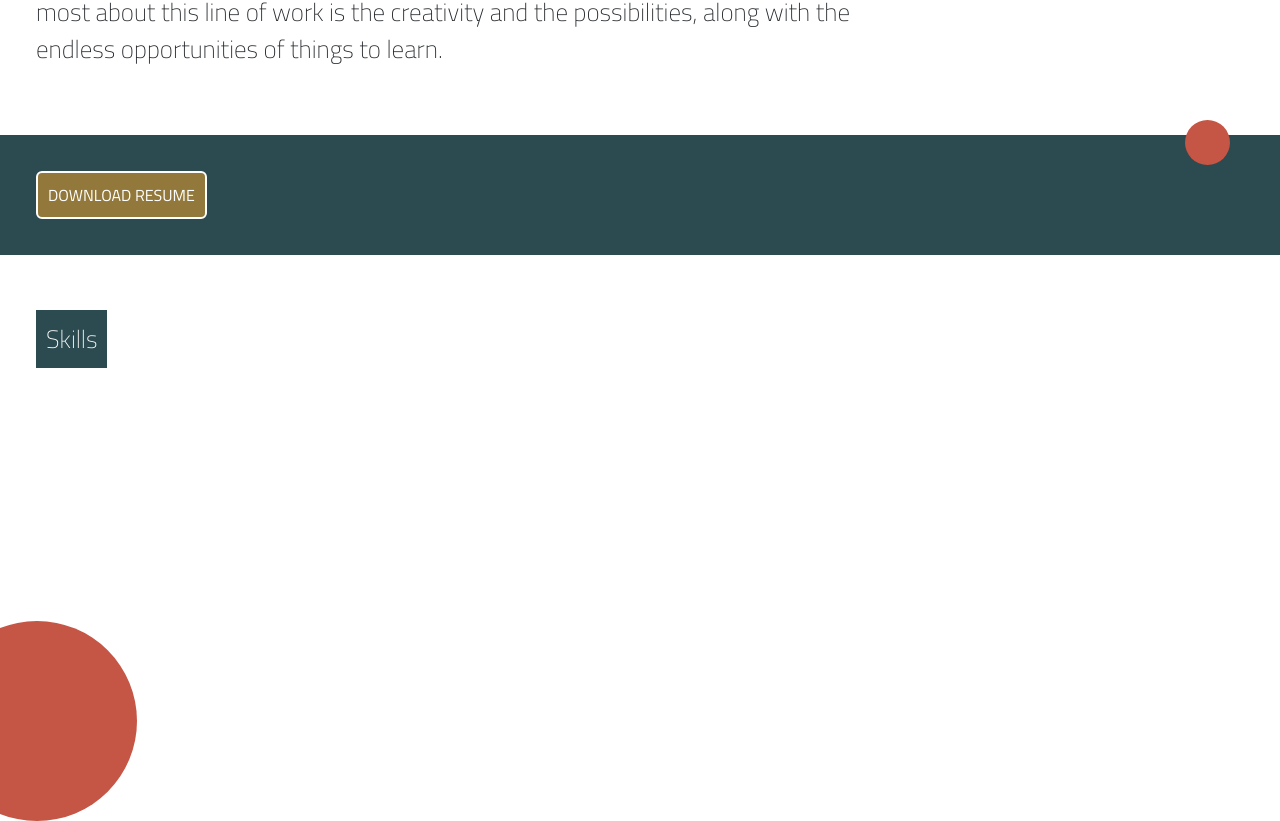
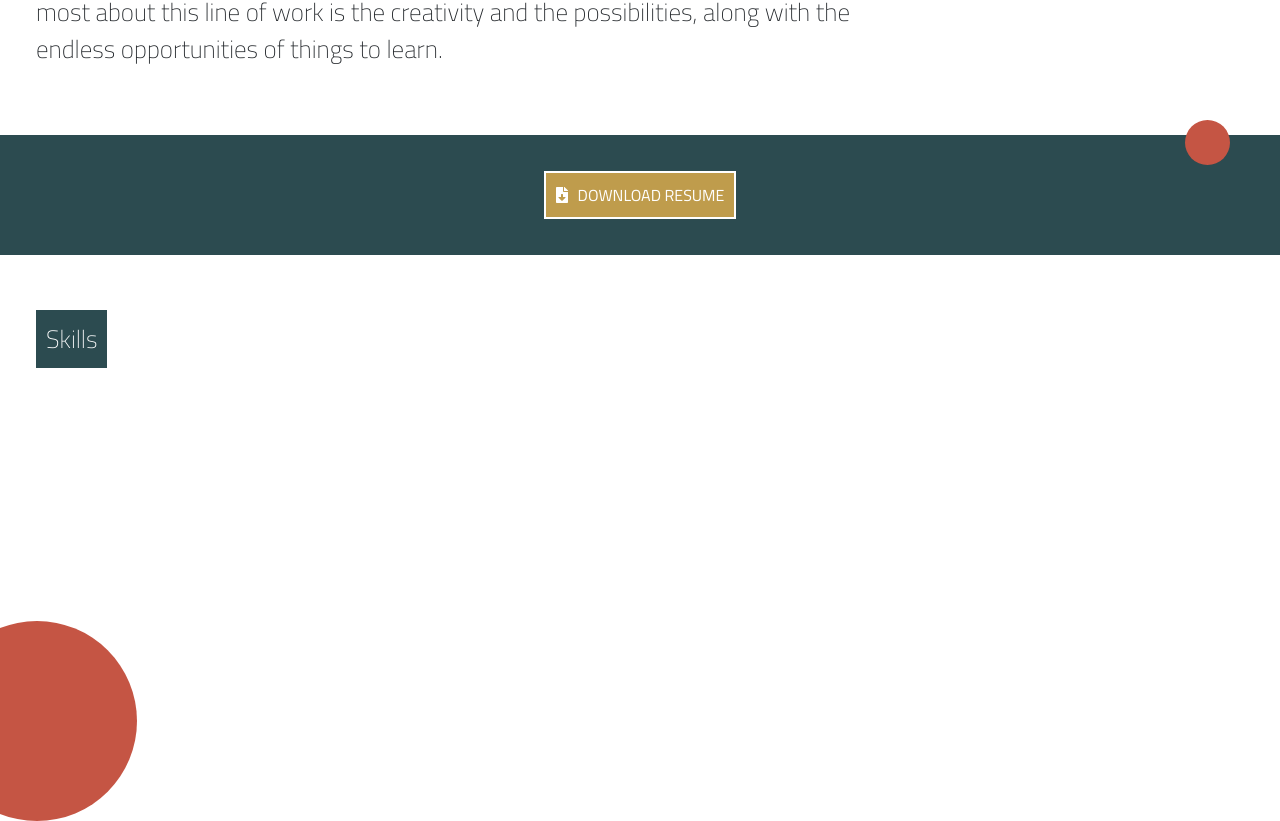
Before and after one commit to mariasealine/vue-resume, a Vue app: page / in a window 1280 px wide. Shown: the part 875-1696 px from the top of the page. Built offline with nearby package versions, Linux system fonts and the light colour scheme; a web font is replaced by a local one.

Commit message:
add icon to download btn

```diff
--- a/src/components/Resume.vue
+++ b/src/components/Resume.vue
@@ -1,7 +1,7 @@
 <template>
   <div class="resume-container">
     <a name="resume"></a>
-      <a class="download-resume" :href="`${publicPath}${resume[currentLanguage]}`" download="resume">{{buttonName[currentLanguage]}}</a>
+      <a class="download-resume" :href="`${publicPath}${resume[currentLanguage]}`" download="resume"><font-awesome-icon icon="file-download" />{{buttonName[currentLanguage]}}</a>
       <div class="circle"></div>
   </div>
 </template>
@@ -43,14 +43,17 @@ export default {
   background: #2c4b50;
   position: relative;
   .download-resume {
-    background: #92783b;
+    background: #bf9c4c;
     color: white;
     padding: 10px;
     border: 2px solid white;
-    border-radius: 6px;
+    // border-radius: 6px;
     text-transform: uppercase;
     &:hover, &:focus, &:active {
       background: #a77a12;
+    }
+    svg {
+      margin-right: 10px;
     }
   }
   .circle {
@@ -64,4 +67,9 @@ export default {
     background-color: #c55544;
   }
 }
+@media screen and (min-width: 576px) {
+  .resume-container {
+    justify-content: center;
+  }
+}
 </style>
--- a/src/main.js
+++ b/src/main.js
@@ -4,13 +4,13 @@ import store from './store'
 import BootstrapVue from "bootstrap-vue";
 import FlagIcon from "vue-flag-icon";
 import { library } from '@fortawesome/fontawesome-svg-core'
-import { faEnvelope } from '@fortawesome/free-solid-svg-icons'
+import { faEnvelope, faFileDownload } from '@fortawesome/free-solid-svg-icons'
 import { faLinkedin, faGithub } from '@fortawesome/free-brands-svg-icons'
 import { FontAwesomeIcon } from '@fortawesome/vue-fontawesome'
 
 Vue.use(BootstrapVue, FlagIcon);
 
-library.add(faLinkedin, faEnvelope, faGithub)
+library.add(faLinkedin, faEnvelope, faGithub, faFileDownload)
 
 Vue.component('font-awesome-icon', FontAwesomeIcon)
 
```
